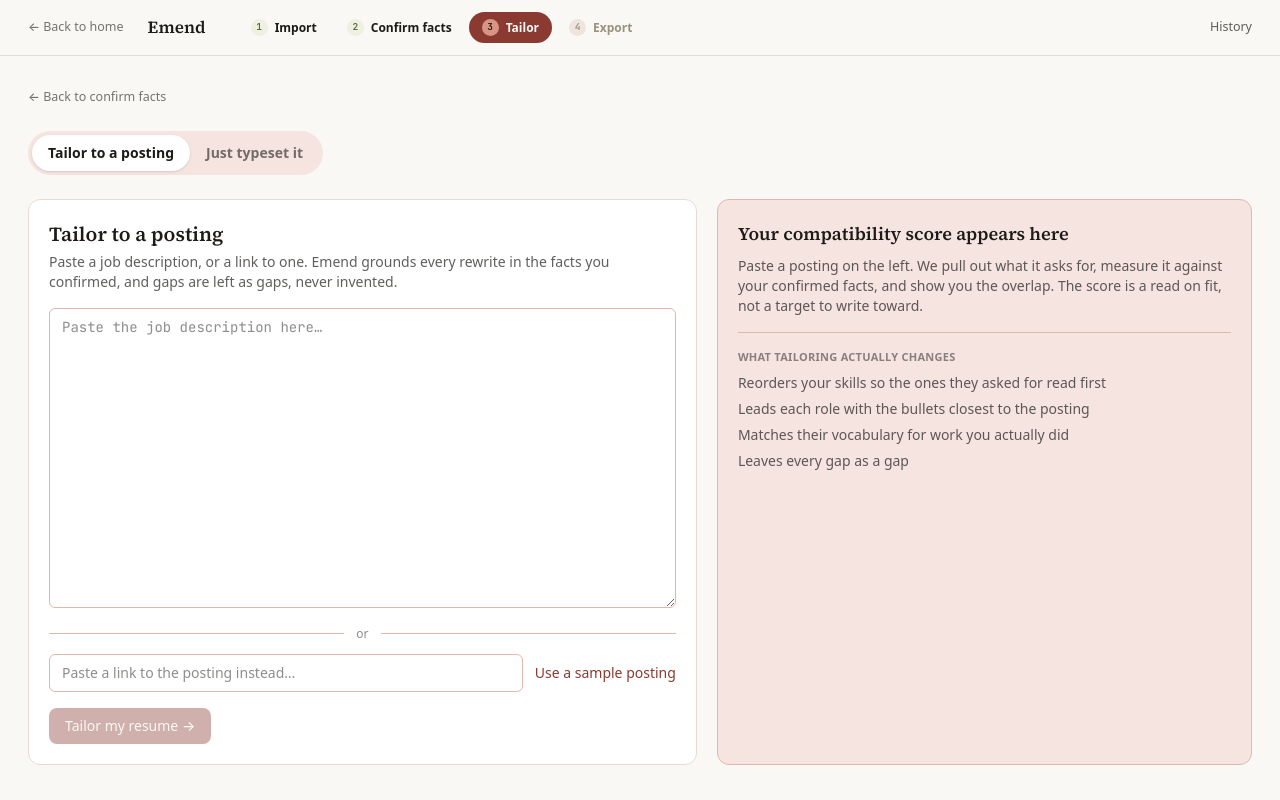
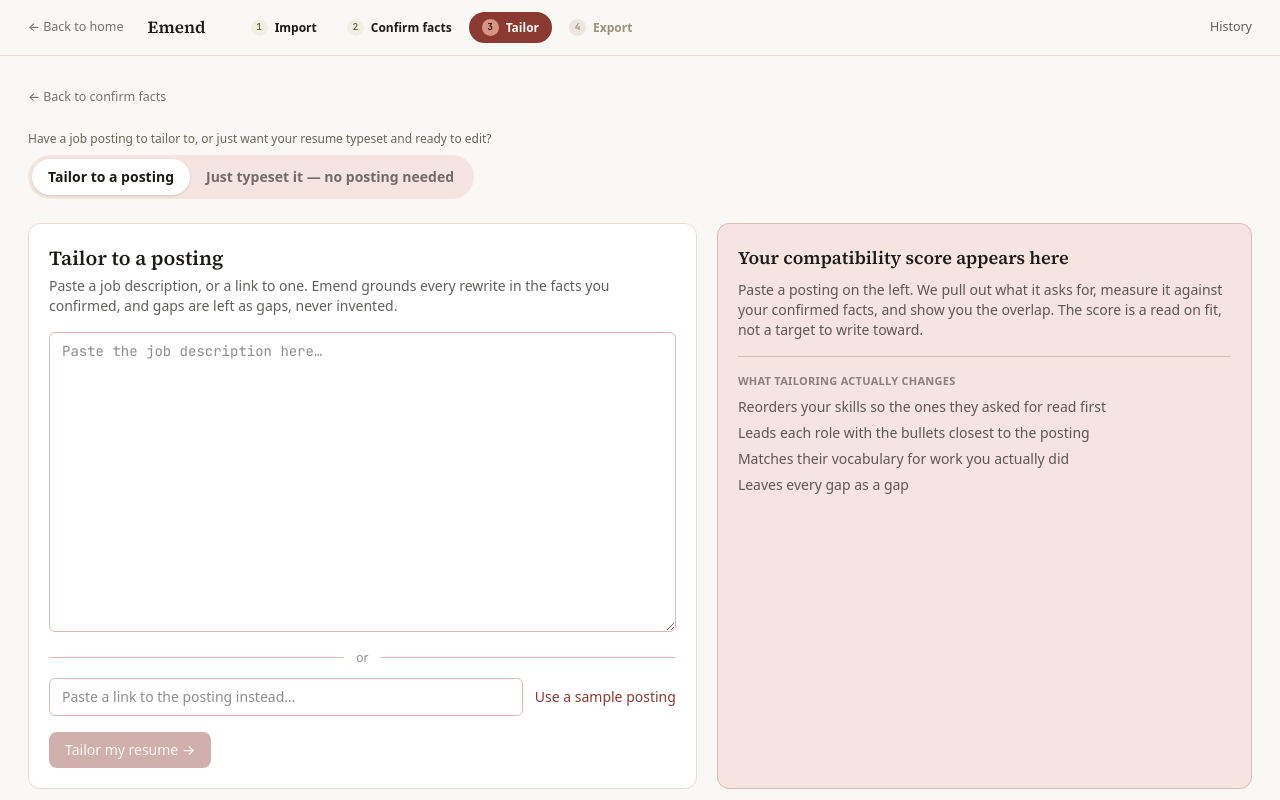
Before and after one commit to MosesfromSinai/Emend, a Next.js app in the folder web/: page /app/workspace in a window 1280 px wide. Built offline with nearby package versions, Linux system fonts and the light colour scheme; no server answers.

Commit message:
clarify edit-without-tailoring option

```diff
--- a/web/app/app/page.tsx
+++ b/web/app/app/page.tsx
@@ -330,6 +330,10 @@ export default function OnboardingPage() {
           Paste it as plain text, or upload a PDF, and we&apos;ll pull out the
           facts and typeset it in LaTeX. Nothing is saved until you confirm.
         </p>
+        <p className="mt-1 text-xs text-em-muted">
+          Don&apos;t have a job posting yet? That&apos;s fine — you can typeset
+          and edit your resume without tailoring to anything.
+        </p>
       </div>
       <ParseError error={error} />
       {fileError && <p className="text-sm text-red-700">{fileError}</p>}
--- a/web/app/app/workspace/page.tsx
+++ b/web/app/app/workspace/page.tsx
@@ -127,14 +127,20 @@ export default function WorkspacePage() {
         </p>
       )}
 
+      <div className="flex flex-col gap-2">
+        <p className="text-xs text-em-muted">
+          Have a job posting to tailor to, or just want your resume typeset
+          and ready to edit?
+        </p>
         <SegmentedControl
           value={mode}
           onChange={setMode}
           options={[
             { value: "tailor", label: "Tailor to a posting" },
-          { value: "refactor", label: "Just typeset it" },
+            { value: "refactor", label: "Just typeset it — no posting needed" },
           ]}
         />
+      </div>
 
       {mode === "refactor" ? (
         <section className="rounded-xl border border-em-line bg-white p-5">
```
Lines whose indentation alone changed are shown as unchanged.
